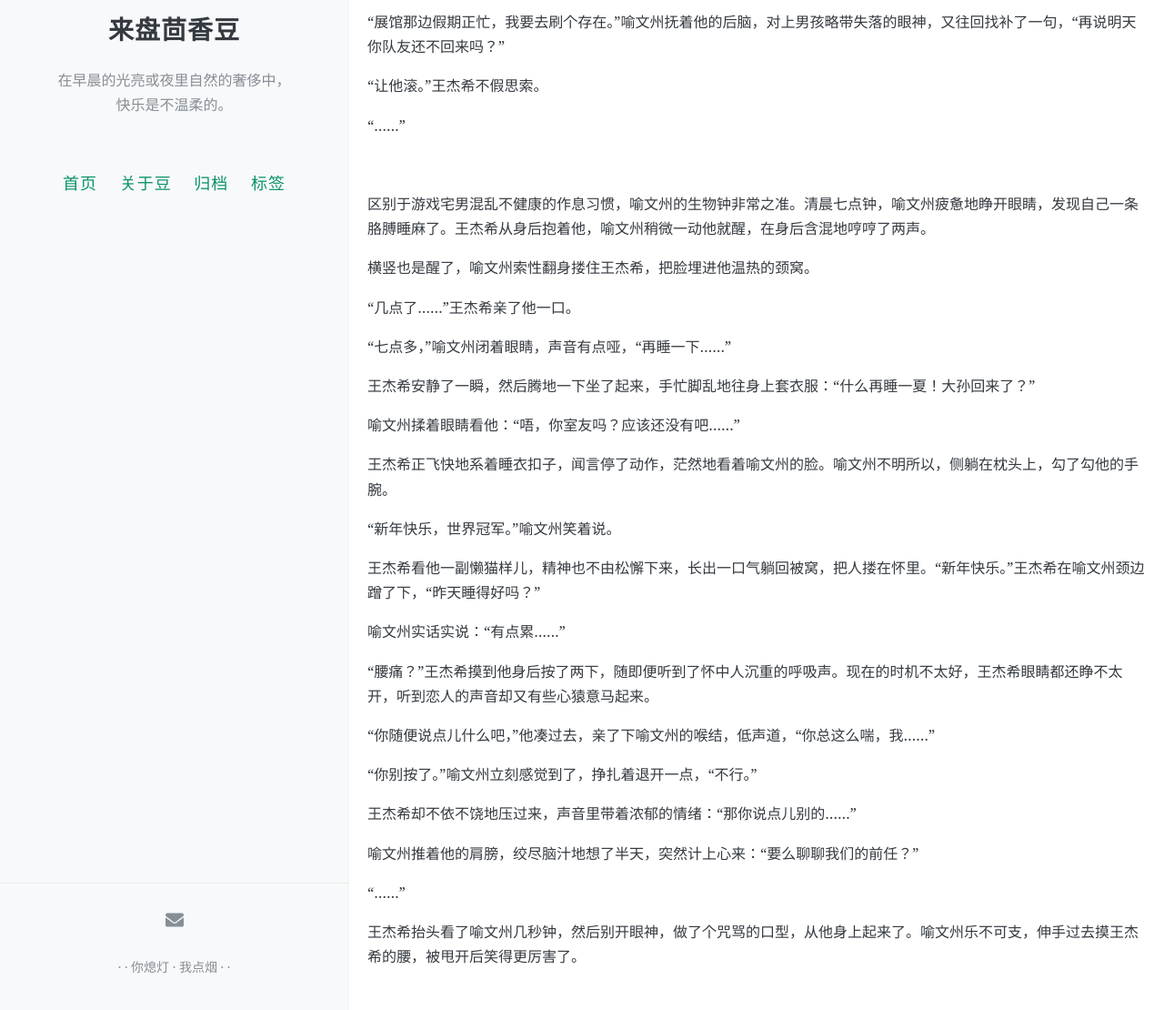
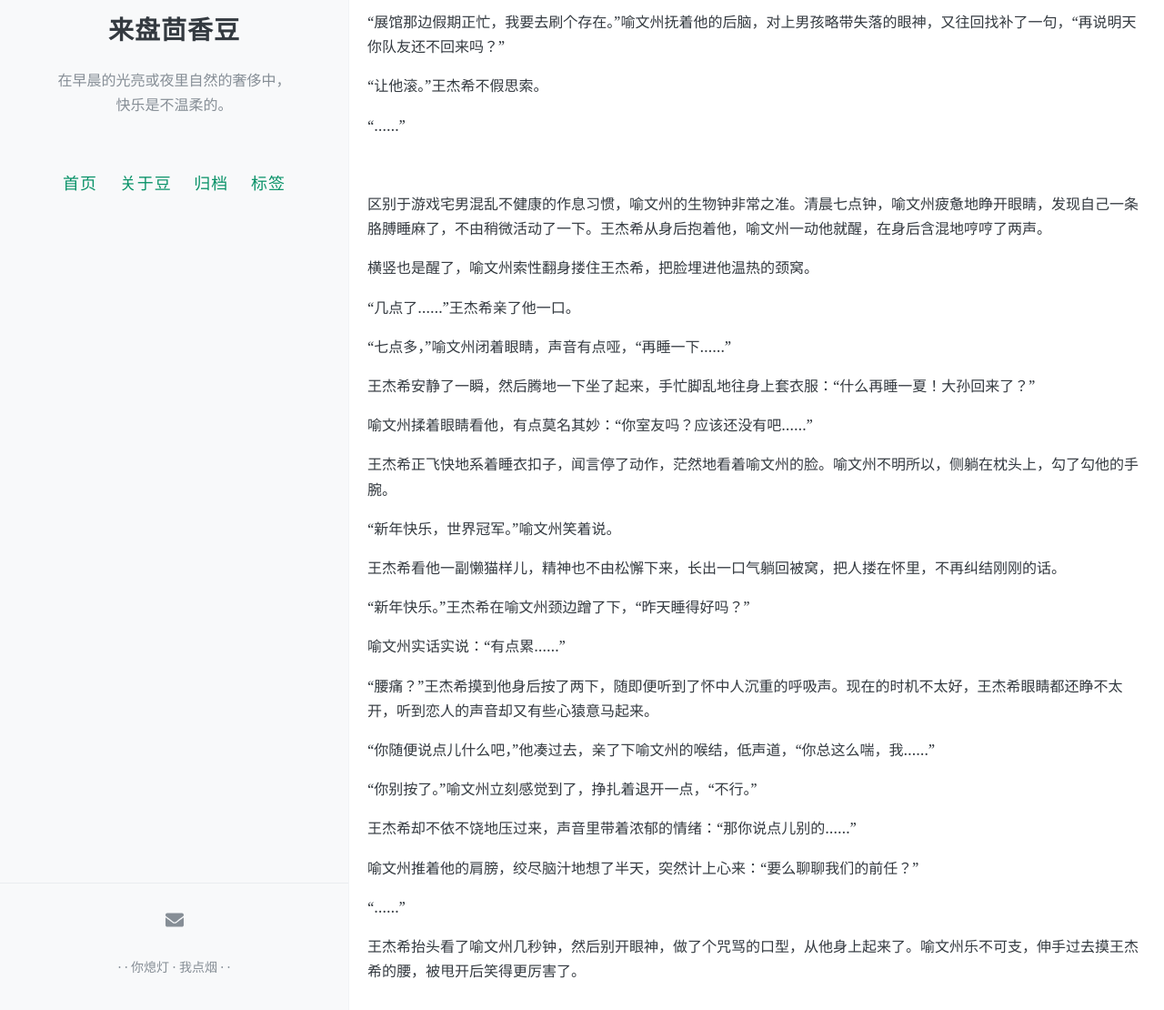
Before and after one commit to nadatomayo/dodo, a Jekyll site: the page built from _posts/2023-01-23-冲锋衣和防雪伞.md, in a window 1280 px wide and 1400 px high, scrolled down 1758 px. Shown: the part 290-1400 px from the top of the window at 91% size. Built offline with Jekyll 4.4.1, drawn with Linux system fonts in a browser that asks for light colours; comment, search, counter and statistics services are not loaded; some of the changed text lies outside the part shown.

Commit message:
Update 2023-01-23-冲锋衣和防雪伞.md

```diff
--- a/_posts/2023-01-23-冲锋衣和防雪伞.md
+++ b/_posts/2023-01-23-冲锋衣和防雪伞.md
@@ -90,7 +90,7 @@ comments: true
 
 <br/>
 
-区别于游戏宅男混乱不健康的作息习惯，喻文州的生物钟非常之准。清晨七点钟，喻文州疲惫地睁开眼睛，发现自己一条胳膊睡麻了。王杰希从身后抱着他，喻文州稍微一动他就醒，在身后含混地哼哼了两声。
+区别于游戏宅男混乱不健康的作息习惯，喻文州的生物钟非常之准。清晨七点钟，喻文州疲惫地睁开眼睛，发现自己一条胳膊睡麻了，不由稍微活动了一下。王杰希从身后抱着他，喻文州一动他就醒，在身后含混地哼哼了两声。
 
 横竖也是醒了，喻文州索性翻身搂住王杰希，把脸埋进他温热的颈窝。
 
@@ -100,13 +100,15 @@ comments: true
 
 王杰希安静了一瞬，然后腾地一下坐了起来，手忙脚乱地往身上套衣服：“什么再睡一夏！大孙回来了？”
 
-喻文州揉着眼睛看他：“唔，你室友吗？应该还没有吧……”
+喻文州揉着眼睛看他，有点莫名其妙：“你室友吗？应该还没有吧……”
 
 王杰希正飞快地系着睡衣扣子，闻言停了动作，茫然地看着喻文州的脸。喻文州不明所以，侧躺在枕头上，勾了勾他的手腕。
 
 “新年快乐，世界冠军。”喻文州笑着说。
 
-王杰希看他一副懒猫样儿，精神也不由松懈下来，长出一口气躺回被窝，把人搂在怀里。“新年快乐。”王杰希在喻文州颈边蹭了下，“昨天睡得好吗？”
+王杰希看他一副懒猫样儿，精神也不由松懈下来，长出一口气躺回被窝，把人搂在怀里，不再纠结刚刚的话。
+
+“新年快乐。”王杰希在喻文州颈边蹭了下，“昨天睡得好吗？”
 
 喻文州实话实说：“有点累……”
 
@@ -164,7 +166,7 @@ comments: true
 
 “才不是，”喻文州扶正眼镜，“阴晴雨雪，大家想撑就撑！”
 
-他被兜帽罩着头，只露出一张两只眼睛和半张脸，认真说话的时候更显学生气。王杰希当初出来打游戏是兴趣使然，对学校并没有什么抵触情绪。有时候自己想想，或许当初在博物馆第一次见到喻文州的时候，吸引住他的就是对方身上这种严肃又纯然的学生气。
+他被兜帽罩着头，只露出两只眼睛和半张脸，认真说起话来有种和年龄不符的天真。王杰希当初出来打游戏是兴趣使然，对学校并没有什么抵触情绪。有时候自己想想，或许当初在博物馆第一次见到喻文州的时候，吸引住他的就是对方身上这种严肃又纯然的学生气。
 
 他低头给喻文州扣着扣子，扣到最上面的时候笑了笑，在喻文州的下巴颏旁边轻轻一按。
 
```
Also changed, not shown: other parts of _posts/2023-01-23-冲锋衣和防雪伞.md (+4 -4 lines).
